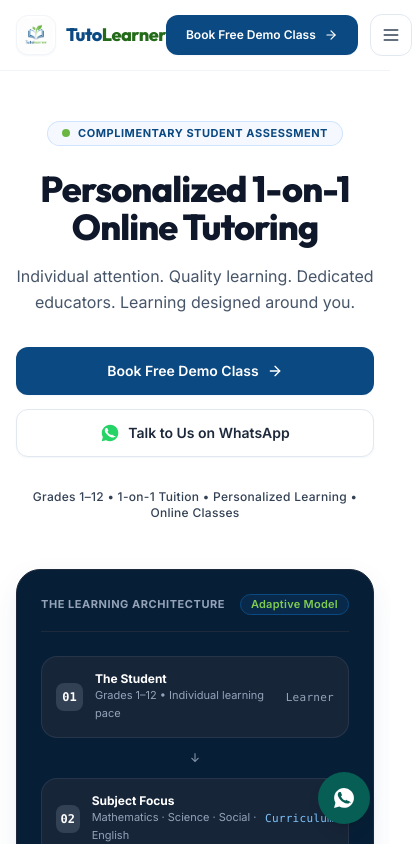
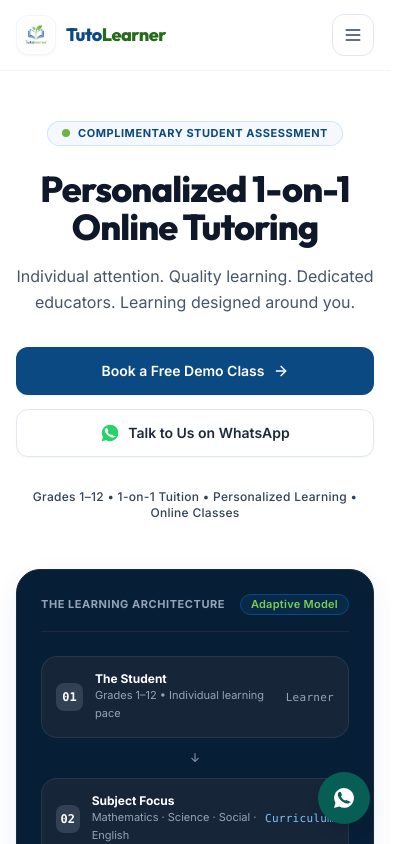
Before and after one commit to somyaranjan06/Tutolearner, a Next.js app: page / in a window 390 px wide. Shown: the top 844 px of the page, 412 px wide, since content can reach past the window. Built offline with nearby package versions, Linux system fonts and the light colour scheme.

Commit message:
fix(cta): standardize general CTA to Book a Free Demo Class and optimize mobile header

```diff
--- a/src/app/faq/page.tsx
+++ b/src/app/faq/page.tsx
@@ -75,7 +75,7 @@ export default function FAQPage() {
         <CTASection
           title="Have a specific question not covered here?"
           subtitle="Submit a direct consultation enquiry to speak with our academic coordinator."
-          primaryBtnText="Book Free Demo Class"
+          primaryBtnText="Book a Free Demo Class"
           primaryBtnHref="/contact"
         />
       </div>
--- a/src/app/methodology/page.tsx
+++ b/src/app/methodology/page.tsx
@@ -274,7 +274,7 @@ export default function MethodologyPage() {
         <CTASection
           title="Experience our structured teaching method"
           subtitle="Submit an enquiry to schedule an introductory diagnostic baseline session with our lead faculty."
-          primaryBtnText="Book Free Demo Class"
+          primaryBtnText="Book a Free Demo Class"
           primaryBtnHref="/contact"
         />
       </div>
--- a/src/app/subjects/page.tsx
+++ b/src/app/subjects/page.tsx
@@ -67,7 +67,7 @@ export default function SubjectsPage() {
         <CTASection
           title="Looking for multi-subject guidance?"
           subtitle="You can select multiple subjects on our enquiry form to combine Mathematics, Science, Social Science, or English."
-          primaryBtnText="Book Free Demo Class"
+          primaryBtnText="Book a Free Demo Class"
           primaryBtnHref="/contact"
         />
       </div>
--- a/src/app/tutors/page.tsx
+++ b/src/app/tutors/page.tsx
@@ -79,7 +79,7 @@ export default function TutorsPage() {
         <CTASection
           title="Interested in working with a specific tutor?"
           subtitle="Submit an enquiry specifying your grade level and preferred tutor to schedule an initial diagnostic session."
-          primaryBtnText="Book Free Demo Class"
+          primaryBtnText="Book a Free Demo Class"
           primaryBtnHref="/contact"
         />
       </div>
--- a/src/components/common/CTASection.tsx
+++ b/src/components/common/CTASection.tsx
@@ -17,7 +17,7 @@ interface CTASectionProps {
 export function CTASection({
   title = "Ready to make learning clearer and more rewarding?",
   subtitle = "Connect with Somya Ranjan Naik, Shiwangi, or Shreya Tiwari for a diagnostic baseline review and a personalized study roadmap.",
-  primaryBtnText = "Book Free Demo Class",
+  primaryBtnText = "Book a Free Demo Class",
   primaryBtnHref = "/contact",
   secondaryBtnText = "Meet the Teaching Team",
   secondaryBtnHref = "/tutors",
--- a/src/components/home/FinalCTA.tsx
+++ b/src/components/home/FinalCTA.tsx
@@ -20,14 +20,14 @@ export function FinalCTA() {
             </span>
 
             <h2 className="font-heading text-3.5xl sm:text-4.5xl md:text-5xl font-extrabold tracking-tight text-white leading-tight">
-              Book Free Demo Class
+              Book a Free Demo Class
             </h2>
 
             <p className="text-base sm:text-lg md:text-xl text-slate-300 leading-relaxed max-w-2xl mx-auto font-normal">
               Experience personalized 1-on-1 learning.
             </p>
 
-            {/* Dual CTAs: Book Free Demo Class & Talk to Us on WhatsApp */}
+            {/* Dual CTAs: Book a Free Demo Class & Talk to Us on WhatsApp */}
             <div className="flex flex-col sm:flex-row items-stretch sm:items-center justify-center gap-3.5 pt-4">
               <Button
                 asChild
@@ -35,7 +35,7 @@ export function FinalCTA() {
                 className="bg-[#0B4982] hover:bg-[#083A68] text-white font-semibold shadow-md gap-2 py-3.5 px-8 justify-center text-sm sm:text-base rounded-xl"
               >
                 <Link href="/contact">
-                  <span>Book Free Demo Class</span>
+                  <span>Book a Free Demo Class</span>
                   <ArrowRight className="h-4 w-4" />
                 </Link>
               </Button>
--- a/src/components/home/Hero.tsx
+++ b/src/components/home/Hero.tsx
@@ -39,7 +39,7 @@ export function Hero() {
                 className="bg-[#0B4982] hover:bg-[#083A68] text-white font-semibold shadow-subtle gap-2 text-sm sm:text-base py-3.5 px-7 rounded-xl transition-all duration-200"
               >
                 <Link href="/contact">
-                  <span>Book Free Demo Class</span>
+                  <span>Book a Free Demo Class</span>
                   <ArrowRight className="h-4 w-4" />
                 </Link>
               </Button>
--- a/src/components/layout/Footer.tsx
+++ b/src/components/layout/Footer.tsx
@@ -143,7 +143,7 @@ export function Footer() {
                 href="/contact"
                 className="inline-flex items-center gap-1.5 text-xs font-bold text-[#7ECB51] hover:text-white transition-colors"
               >
-                <span>Book Free Demo Class</span>
+                <span>Book a Free Demo Class</span>
                 <ArrowUpRight className="h-3.5 w-3.5" />
               </Link>
             </div>
--- a/src/components/layout/MobileNavigation.tsx
+++ b/src/components/layout/MobileNavigation.tsx
@@ -7,7 +7,8 @@ import { usePathname } from "next/navigation";
 import { navItems } from "@/data/navigation";
 import { Button } from "@/components/ui/button";
 import { X, ArrowRight, Mail, Clock } from "lucide-react";
-import { siteConfig } from "@/data/siteConfig";
+import { siteConfig, socialLinks } from "@/data/siteConfig";
+import { WhatsAppIcon } from "@/components/common/SocialIcons";
 import { cn } from "@/lib/utils";
 
 interface MobileNavigationProps {
@@ -115,12 +116,29 @@ export function MobileNavigation({ isOpen, onClose }: MobileNavigationProps) {
           <Button
             asChild
             size="lg"
-            className="w-full justify-center bg-[#0B4982] hover:bg-[#083A68] text-white font-semibold shadow-card gap-2 rounded-xl"
+            className="w-full justify-center bg-[#0B4982] hover:bg-[#083A68] text-white font-semibold shadow-card gap-2 rounded-xl h-11 text-sm"
           >
             <Link href="/contact" onClick={onClose}>
-              <span>Book Free Demo Class</span>
+              <span>Book a Free Demo Class</span>
               <ArrowRight className="h-4 w-4" />
             </Link>
+          </Button>
+
+          <Button
+            asChild
+            variant="outline"
+            size="lg"
+            className="w-full justify-center border-slate-200 hover:bg-emerald-50 text-slate-800 hover:text-[#075E54] font-semibold gap-2 rounded-xl h-11 text-sm bg-white"
+          >
+            <a
+              href={socialLinks.whatsapp}
+              target="_blank"
+              rel="noopener noreferrer"
+              onClick={onClose}
+            >
+              <WhatsAppIcon className="h-4 w-4 text-[#25D366] fill-current shrink-0" />
+              <span>Talk to Us on WhatsApp</span>
+            </a>
           </Button>
 
           <div className="pt-2 text-2xs text-slate-600 space-y-1">
--- a/src/components/layout/Navbar.tsx
+++ b/src/components/layout/Navbar.tsx
@@ -93,23 +93,25 @@ export function Navbar() {
             })}
           </nav>
 
-          {/* Primary CTA & Mobile Toggle */}
-          <div className="flex items-center gap-3">
+          {/* Desktop Primary CTA */}
+          <div className="hidden lg:flex items-center">
             <Button
               asChild
-              className="bg-[#0B4982] hover:bg-[#083A68] active:bg-[#06294a] text-white text-xs sm:text-sm font-semibold h-10 px-5 sm:px-6 rounded-xl shadow-subtle transition-all duration-200"
+              className="bg-[#0B4982] hover:bg-[#083A68] active:bg-[#06294a] text-white text-sm font-semibold h-10 px-5 xl:px-6 rounded-xl shadow-subtle transition-all duration-200"
             >
               <Link href="/contact" className="gap-2">
-                <span>Book Free Demo Class</span>
+                <span>Book a Free Demo Class</span>
                 <ArrowRight className="h-3.5 w-3.5" />
               </Link>
             </Button>
+          </div>
 
-            {/* Mobile Menu Toggle */}
+          {/* Mobile Menu Toggle */}
+          <div className="flex lg:hidden items-center">
             <button
               type="button"
               onClick={() => setMobileMenuOpen(true)}
-              className="inline-flex lg:hidden items-center justify-center p-2.5 rounded-xl text-slate-700 hover:text-[#0B4982] hover:bg-slate-100 focus-visible:outline-none focus-visible:ring-2 focus-visible:ring-[#0B4982] border border-slate-200 transition-colors"
+              className="inline-flex items-center justify-center p-2.5 rounded-xl text-slate-700 hover:text-[#0B4982] hover:bg-slate-100 focus-visible:outline-none focus-visible:ring-2 focus-visible:ring-[#0B4982] border border-slate-200 transition-colors"
               aria-expanded={mobileMenuOpen}
               aria-label="Open Navigation Menu"
             >
--- a/src/data/faqs.ts
+++ b/src/data/faqs.ts
@@ -54,7 +54,7 @@ export const faqs: FAQItem[] = [
     id: "how-to-book-assessment",
     question: "How can I book a complimentary assessment?",
     answer:
-      "Click “Book Free Demo Class” on the website and submit the enquiry form with your child's details. Our team will review the information and contact you regarding the next step.",
+      "Click “Book a Free Demo Class” on the website and submit the enquiry form with your child's details. Our team will review the information and contact you regarding the next step.",
     category: "Booking",
   },
   {
```
